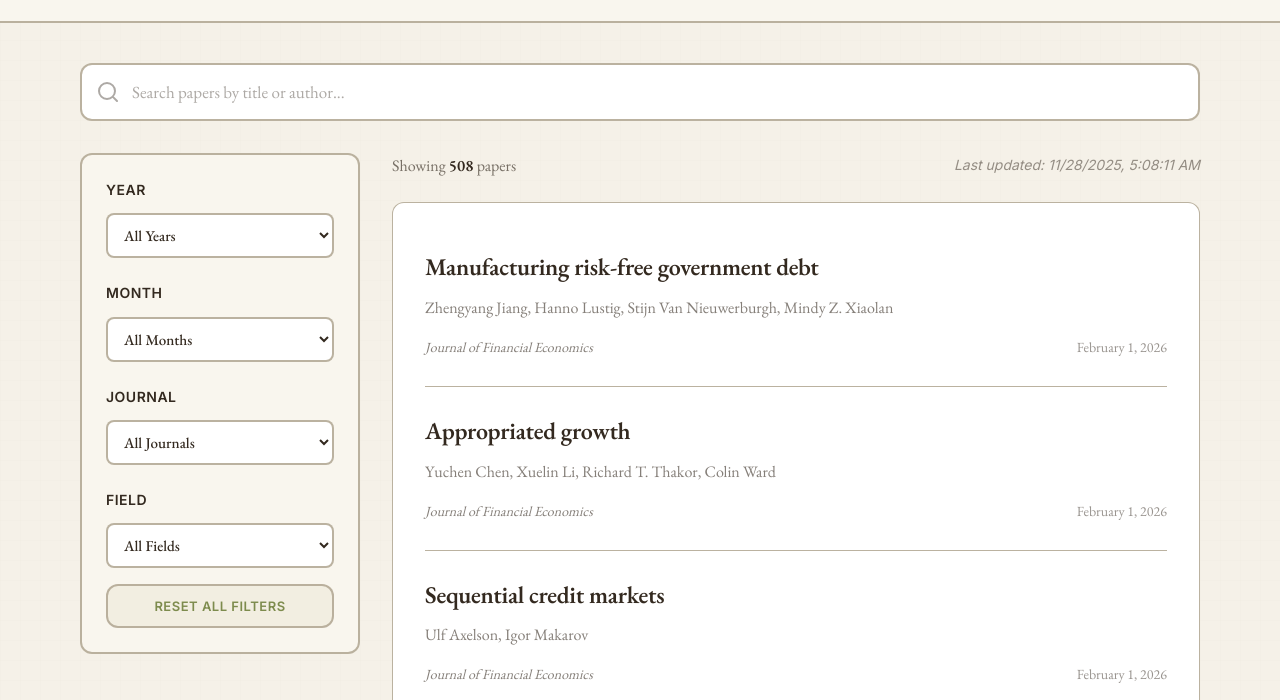
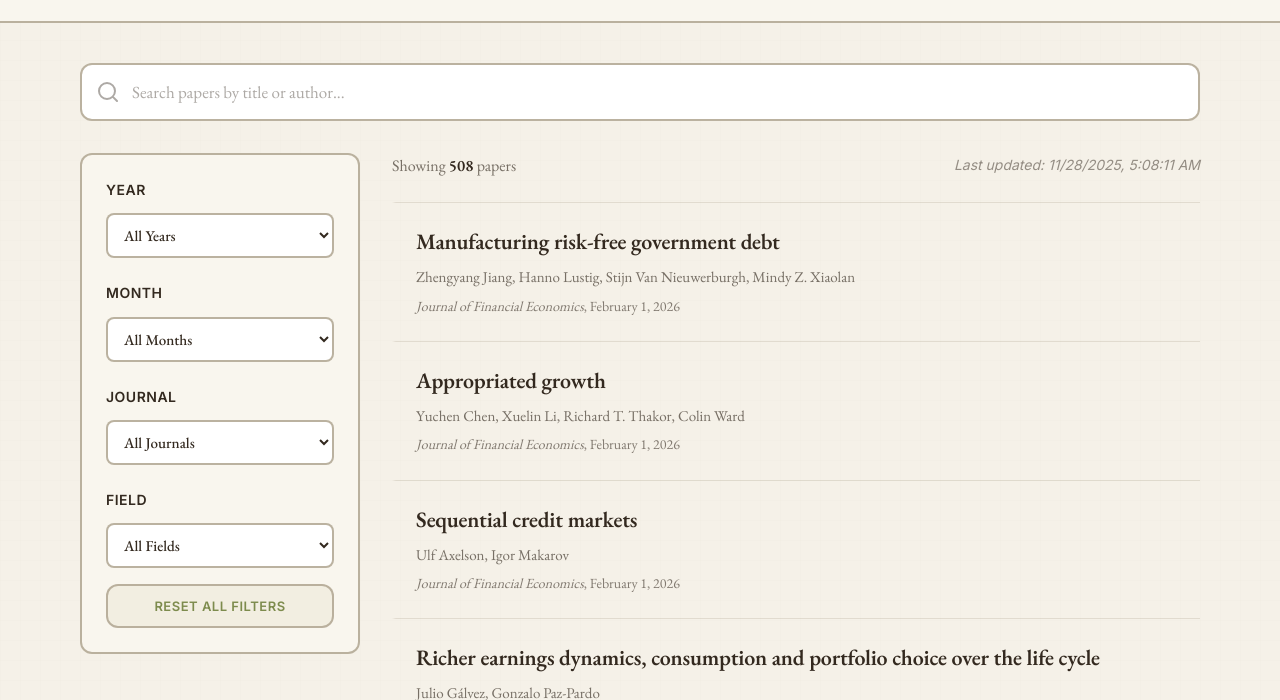
Before and after one commit to Justinache/academic-papers, a website: page index.html in a window 1280 px wide. Shown: the part 100-800 px from the top of the page. Drawn offline with nearby package versions, Linux system fonts and the light colour scheme.

Commit message:
Match JSTOR layout exactly with left border hover effect

```diff
--- a/script.js
+++ b/script.js
@@ -448,8 +448,7 @@ function createPaperCardContent(paper) {
         <h3 class="paper-title">${highlightText(paper.title, searchTerm)}</h3>
         <p class="paper-authors">${highlightText(paper.authors, searchTerm)}</p>
         <div class="paper-meta">
-            <span class="paper-journal">${escapeHtml(paper.journal)}</span>
-            <span class="paper-date">${formattedDate}</span>
+            <span class="paper-journal">${escapeHtml(paper.journal)}</span>, ${formattedDate}
         </div>
         ${abstractHTML}
     `;
--- a/styles.css
+++ b/styles.css
@@ -258,19 +258,20 @@ body {
     display: flex;
     flex-direction: column;
     gap: 0;
-    background: white;
-    padding: 20px 32px;
-    border-radius: var(--radius);
-    border: 1px solid var(--border);
+    background: transparent;
+    padding: 0;
+    border-radius: 0;
+    border: none;
 }
 
 .paper-card {
-    background: white;
+    background: transparent;
     border-radius: 0;
-    padding: 28px 0;
+    padding: 24px 20px;
     border: none;
-    border-bottom: 1px solid var(--border);
-    transition: all 0.2s ease;
+    border-left: 4px solid transparent;
+    border-bottom: 1px solid rgba(180, 170, 150, 0.3);
+    transition: all 0.15s ease;
     cursor: pointer;
     position: relative;
     text-decoration: none;
@@ -280,32 +281,34 @@ body {
 }
 
 .paper-card:hover {
-    background: rgba(125, 139, 77, 0.02);
+    background: rgba(249, 246, 238, 0.5);
+    border-left-color: var(--primary);
 }
 
 .paper-title {
-    font-size: 24px;
+    font-size: 22px;
     font-weight: 600;
     color: var(--foreground);
-    margin-bottom: 12px;
-    line-height: 1.35;
-    letter-spacing: -0.3px;
+    margin-bottom: 8px;
+    line-height: 1.4;
+    letter-spacing: -0.2px;
 }
 
 .paper-authors {
-    font-size: 16px;
-    color: rgba(51, 41, 31, 0.6);
-    margin-bottom: 16px;
+    font-size: 15px;
+    color: rgba(51, 41, 31, 0.65);
+    margin-bottom: 6px;
     font-weight: 400;
     line-height: 1.5;
 }
 
 .paper-abstract {
     font-size: 15px;
-    color: rgba(51, 41, 31, 0.75);
-    margin-bottom: 16px;
+    color: rgba(51, 41, 31, 0.8);
+    margin-bottom: 0;
+    margin-top: 12px;
     font-weight: 400;
-    line-height: 1.65;
+    line-height: 1.6;
     font-family: 'EB Garamond', Georgia, serif;
 }
 
@@ -313,23 +316,24 @@ body {
     background-color: rgba(125, 139, 77, 0.25);
     color: var(--foreground);
     font-weight: 500;
-    padding: 1px 3px;
+    padding: 1px 2px;
     border-radius: 2px;
 }
 
 .paper-meta {
     display: flex;
     flex-wrap: wrap;
-    gap: 12px;
+    gap: 0;
     align-items: center;
     margin-top: 0;
     padding-top: 0;
     border-top: none;
+    font-size: 14px;
+    color: rgba(51, 41, 31, 0.6);
 }
 
 .paper-journal {
-    display: inline-flex;
-    align-items: center;
+    display: inline;
     background: transparent;
     color: rgba(51, 41, 31, 0.6);
     padding: 0;
@@ -346,11 +350,23 @@ body {
 }
 
 .paper-date {
-    color: rgba(51, 41, 31, 0.5);
+    color: rgba(51, 41, 31, 0.6);
     font-size: 14px;
     font-weight: 400;
-    margin-left: auto;
+    margin-left: 0;
     font-family: 'EB Garamond', Georgia, serif;
+}
+
+.paper-meta::before {
+    content: '';
+}
+
+.paper-card:first-child {
+    border-top: 1px solid rgba(180, 170, 150, 0.3);
+}
+
+.paper-card:last-child {
+    border-bottom: 1px solid rgba(180, 170, 150, 0.3);
 }
 
 /* No Results */
```
